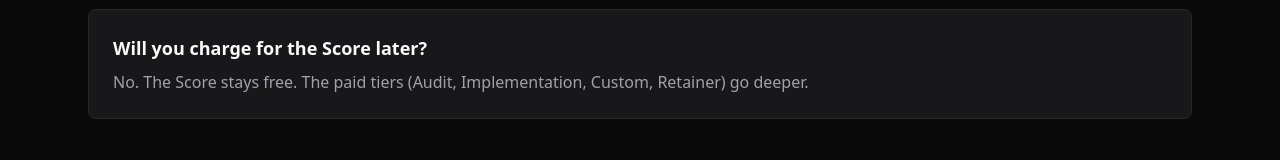
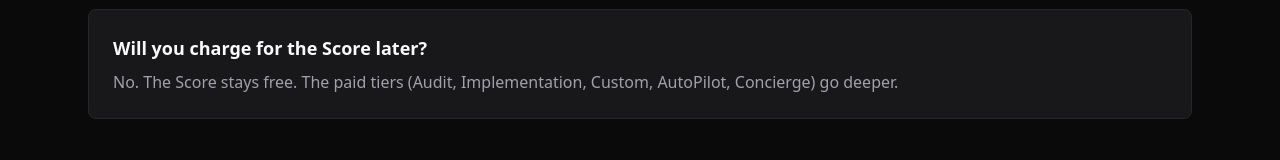
Before and after one commit to taunos/pharos, a Next.js app in the folder marketing-site/: page /score in a window 1280 px wide. Shown: the part 2799-2959 px from the top of the page. Built offline with nearby package versions, Linux system fonts and the light colour scheme.

Commit message:
fix(score): replace stranded Retainer reference in /score FAQ

```diff
--- a/marketing-site/src/app/score/page.tsx
+++ b/marketing-site/src/app/score/page.tsx
@@ -44,7 +44,7 @@ const FAQS = [
   },
   {
     q: "Will you charge for the Score later?",
-    a: "No. The Score stays free. The paid tiers (Audit, Implementation, Custom, Retainer) go deeper.",
+    a: "No. The Score stays free. The paid tiers (Audit, Implementation, Custom, AutoPilot, Concierge) go deeper.",
   },
 ];
 
```
